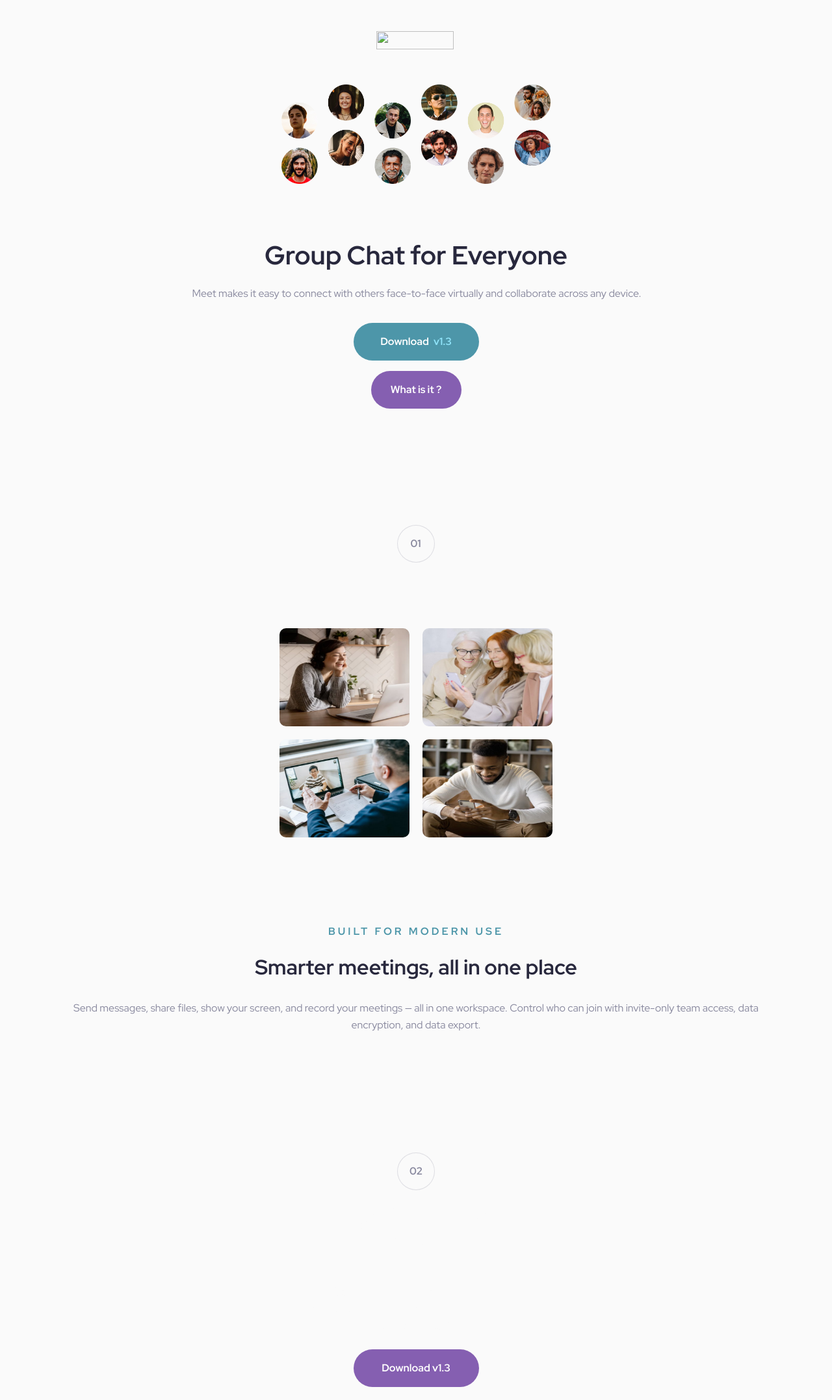
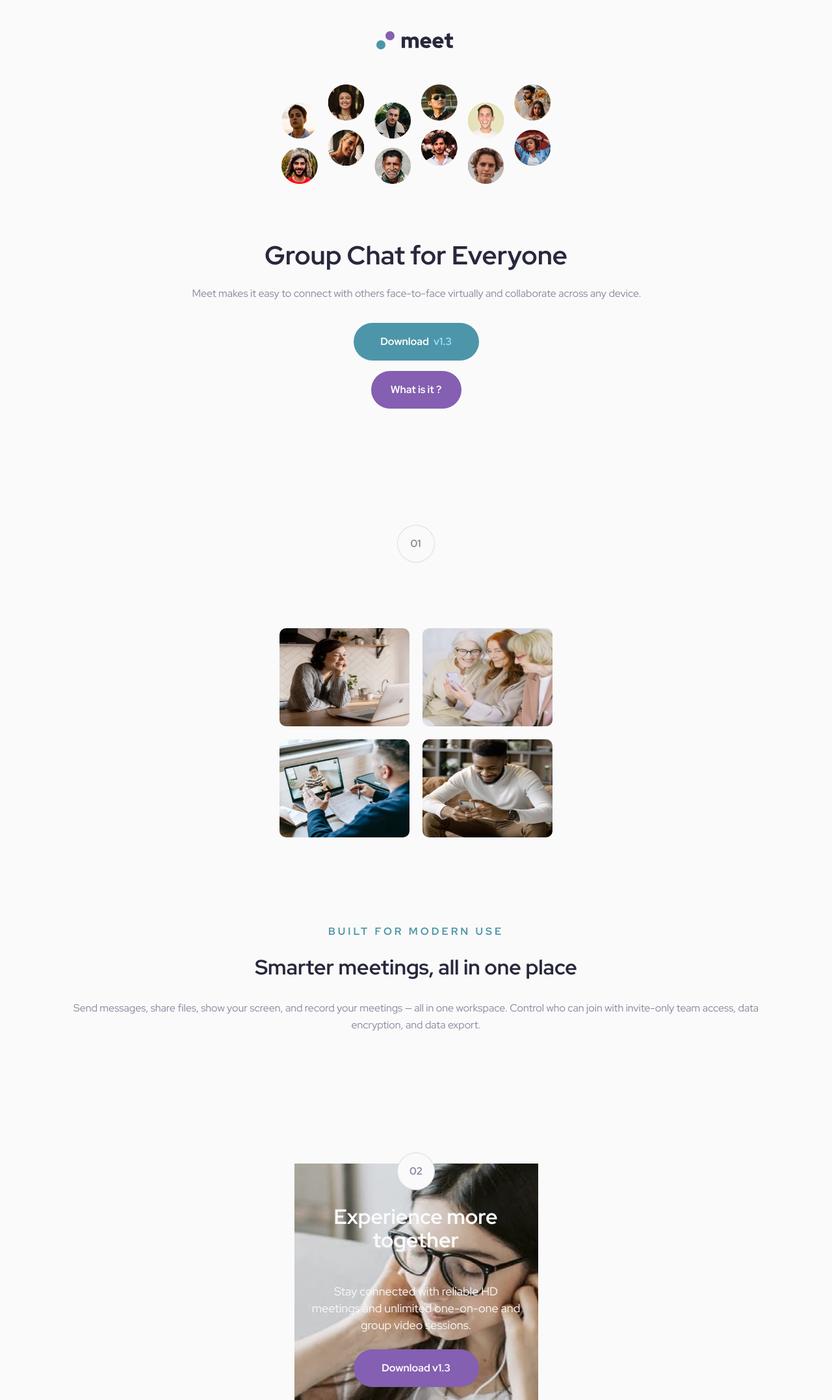
Before and after one commit to LukaKavtaradze/meet-landing, a plain HTML site: page index.html in a window 1280 px wide. Shown: the whole page at 65% size. Drawn offline with Linux system fonts and the light colour scheme.

Commit message:
change file

```diff
--- a/index.html
+++ b/index.html
@@ -9,7 +9,7 @@
   </head>
   <body>
     <header>
-      <img id="logo" src="./asssets/Group 11.svg" alt="" />
+      <img id="logo" src="./asssets/Group-11.svg" alt="" />
       <section id="groups">
         <img id="group1" src="./asssets/image-hero-left.png" alt="" />
         <img id="group2" src="./asssets/image-hero-right.png" alt="" />
--- a/style.css
+++ b/style.css
@@ -25,7 +25,7 @@ header{
 #groups {
     display: flex;
     justify-content: space-between;
-    margin-top: 54px;
+     margin-top: 54px;
     gap: 16px;
 }
 #group1{
@@ -41,8 +41,9 @@ main {
     display: flex;
     flex-direction: column;
     align-items: center;
+    justify-content: center;
     margin-top: 40px;
-    padding:  0px 24px;
+    padding: 0px 24px;
 }
 .title{
     display: flex;
@@ -252,7 +253,7 @@ line-height: 26px;
 }
 
 footer{
-    background-image: url(./mobile-footer.jpg);
+    background-image: url(./asssets/mobile-footer.jpg);
     background-repeat: no-repeat;
     background-position: top;
     margin-top: 200px;
```
